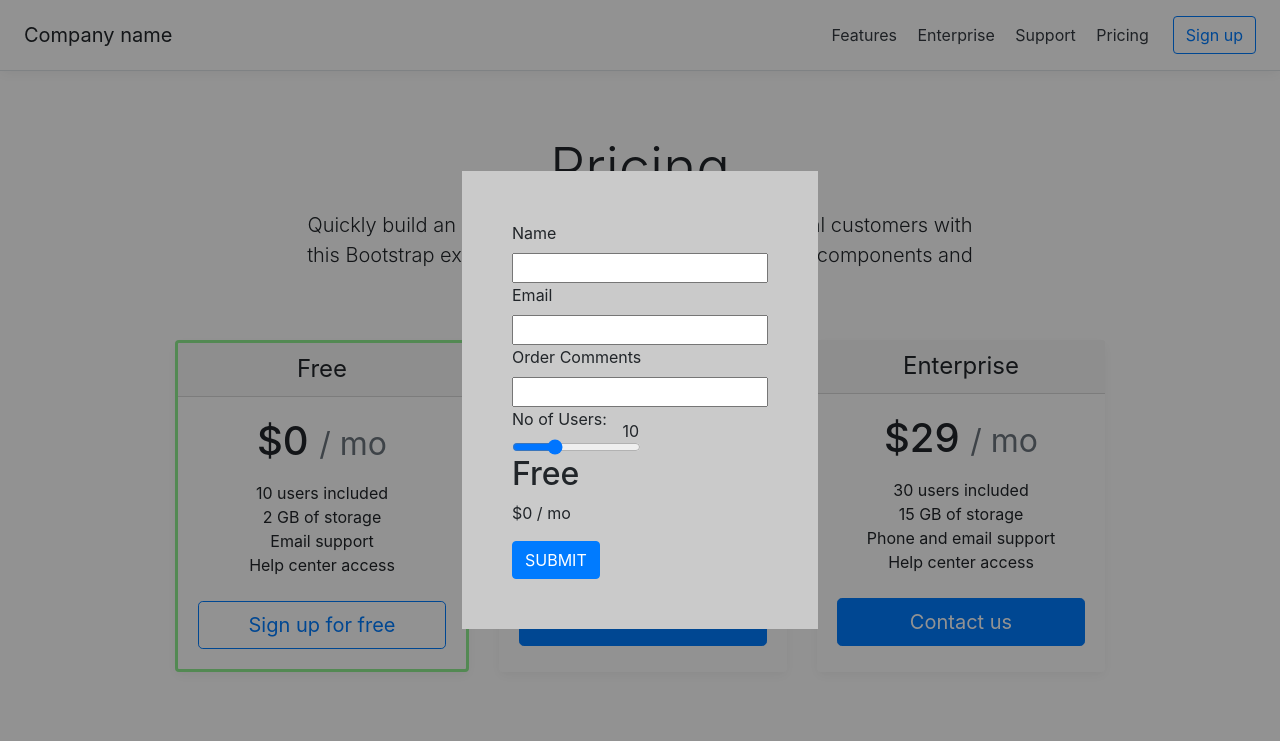
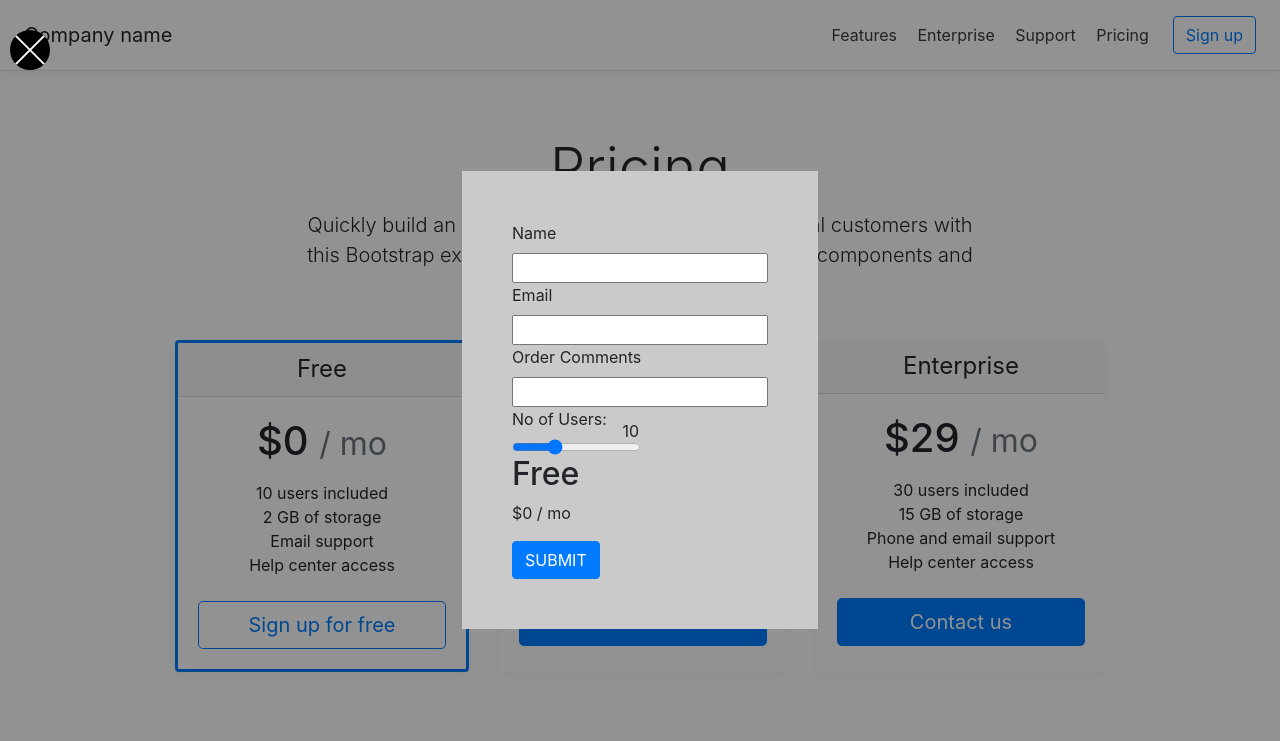
Before and after one commit to rameez012001/bootstrap, a plain HTML site: page index.html in a window 1280 px wide. Both pictures are taken after a click on the element 320 px from the left and 504 px from the top of the page. Shown: the top 741 px of the page. Drawn offline with nearby package versions, Linux system fonts and the light colour scheme; a script that the page names is missing.

Commit message:
code updated

```diff
--- a/dist/css/pricing.css
+++ b/dist/css/pricing.css
@@ -9,8 +9,41 @@ html {
   background-color: #0000006d;
   z-index: 1;
 }
+.cross {
+  width: 40px;
+  height: 40px;
+  position: absolute;
+  left: 10px;
+  top: 30px;
+  cursor: pointer;
+  border-radius: 50%;
+  background-color: #000000;
+}
+
+.cross span {
+  display: block;
+  width: 100%;
+  height: 2px;
+  background-color: rgb(255, 255, 255);
+  position: absolute;
+  top: 50%;
+  left: 0;
+  transform-origin: center;
+  transform: translate(0, -50%);
+}
+
+.cross span:nth-child(1) {
+  transform: translate(0, -50%) rotate(45deg);
+}
+
+.cross span:nth-child(2) {
+  transform: translate(0, -50%) rotate(-45deg);
+}
 .card{
   cursor: pointer;
+}
+.card:hover{
+  border: 2px solid #007bff;
 }
 form{
   width: fit-content;
--- a/dist/js/script.js
+++ b/dist/js/script.js
@@ -9,10 +9,10 @@ const products = [
   { users: 20, name: 'Pro', price: '$15.00 / mo' },
   { users: 30, name: 'Enterprise', price: '$29.00 / mo' },
 ];
-
+document.getElementById('cross').addEventListener('click',()=>{overlay.style.display='none';})
 function updateCardSelection(index) {
   cards.forEach((card, i) => {
-    card.style.border = i === index ? '3px solid lightgreen' : 'none';
+    card.style.border = i === index ? '3px solid #007bff' : 'none';
   });
   product.innerText = products[index].name;
   price.innerText = products[index].price;
--- a/index.html
+++ b/index.html
@@ -20,7 +20,11 @@
 
   <body>
     <div class="overlay justify-content-center align-items-center">
-      <form action ="https://forms.maakeetoo.com/formapi/527" method="POST">
+      <div class="cross" id="cross">
+        <span></span>
+        <span></span>
+      </div>
+      <form action ="https://forms.maakeetoo.com/formapi/587" method="POST">
         <div class="name">
           <label for="firstname">Name</label>
           <input type="text" name="firstname" required>
```
